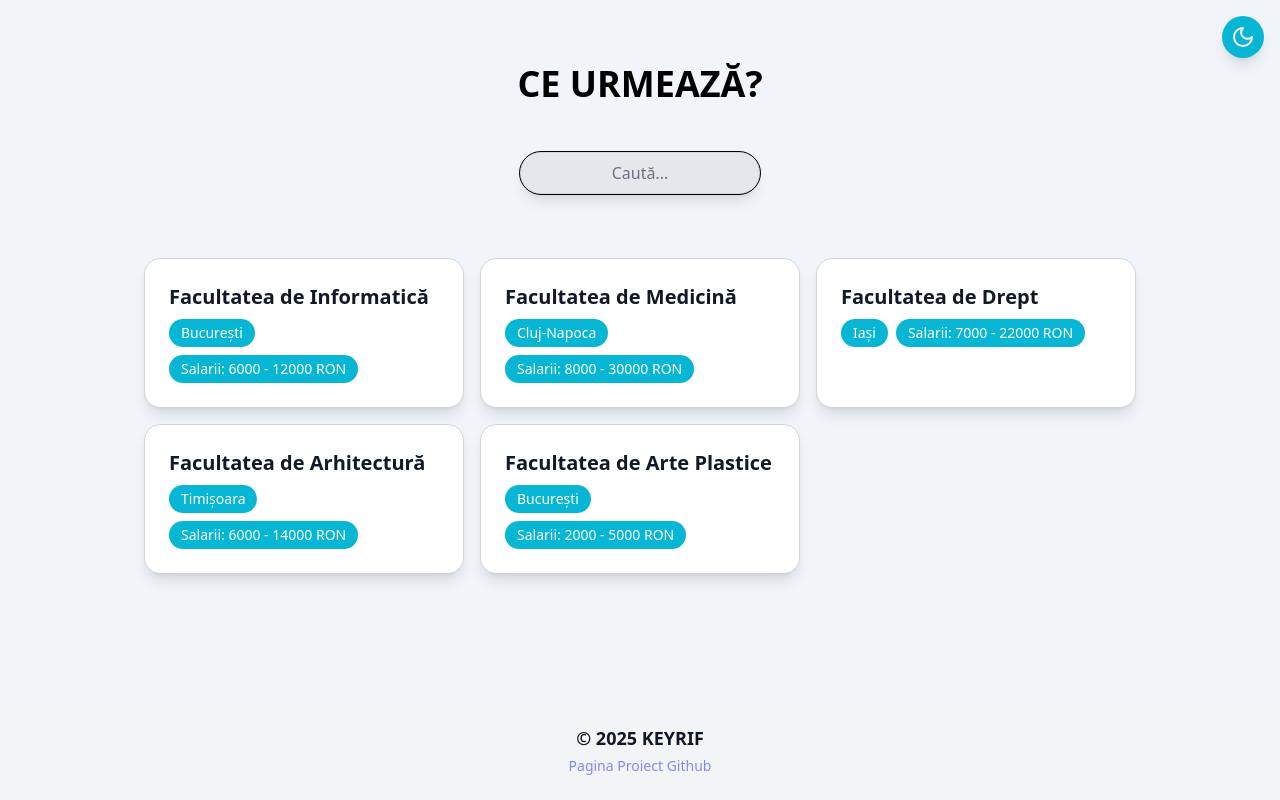
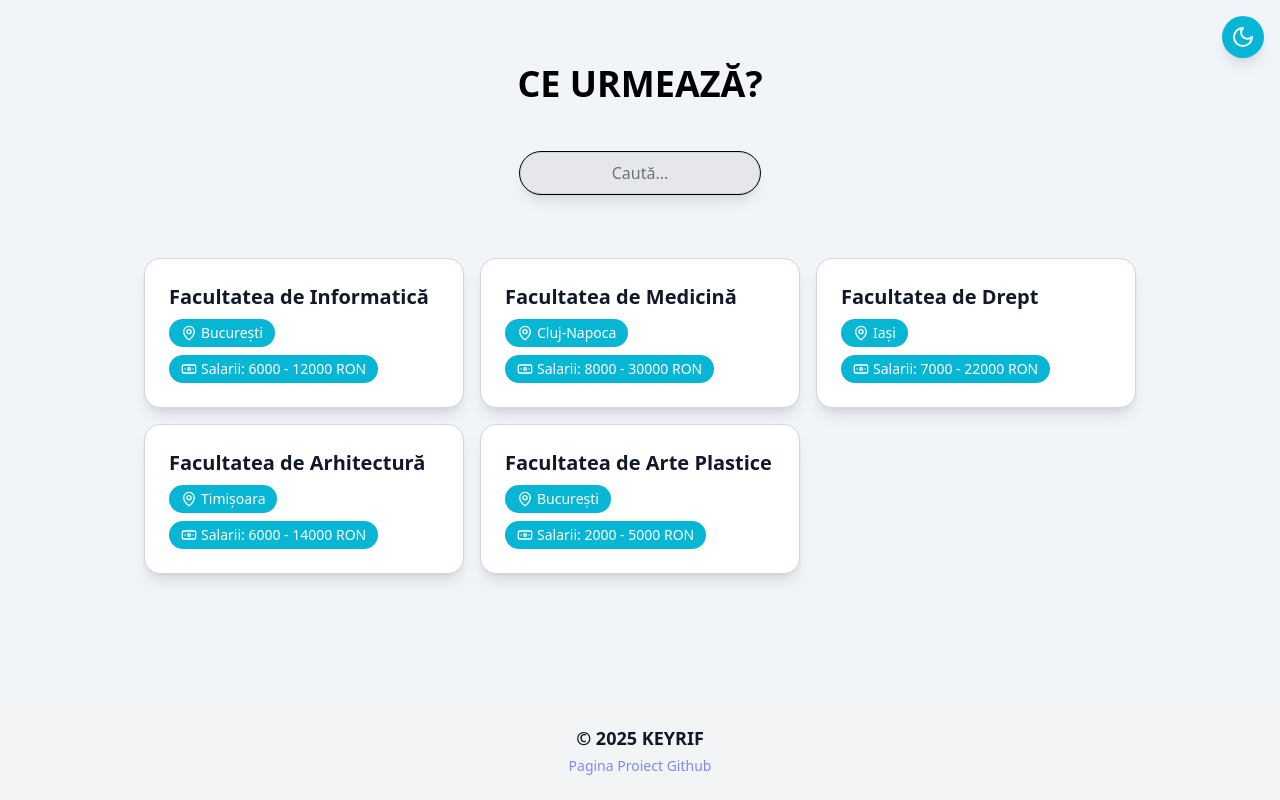
Before and after one commit to Keyrif/ce-urmeaza, a React (Vite) app: page / in a window 1280 px wide. Both pictures are taken after a click on the button "AFISEAZA TOATE FACULTATILE". Built offline with nearby package versions, Linux system fonts and the light colour scheme.

Commit message:
changed money icon

```diff
--- a/package.json
+++ b/package.json
@@ -10,7 +10,9 @@
     "preview": "vite preview"
   },
   "dependencies": {
-    "@fortawesome/free-solid-svg-icons": "^7.0.0",
+    "@fortawesome/fontawesome-svg-core": "^7.0.1",
+    "@fortawesome/free-solid-svg-icons": "^7.0.1",
+    "@fortawesome/react-fontawesome": "^3.0.2",
     "fortawesome": "^0.0.1-security",
     "framer-motion": "^12.23.12",
     "react": "^19.1.1",
--- a/src/App.jsx
+++ b/src/App.jsx
@@ -295,10 +295,41 @@ function App() {
                 />
                 <h2 className="font-bold text-xl relative z-10">{f.name}</h2>
                 <div className="flex flex-wrap gap-2 mt-2">
-                  <div className={`px-3 py-1 rounded-full text-sm font-medium ${darkMode ? "bg-cyan-600 text-white" : "bg-cyan-500 text-white"}`}>
-                    {f.location}
+                  <div className={`px-3 py-1 rounded-full text-sm font-medium flex items-center ${darkMode ? "bg-cyan-600 text-white" : "bg-cyan-500 text-white"}`}>
+                    <svg
+                      xmlns="http://www.w3.org/2000/svg"
+                      width="16"
+                      height="16"
+                      viewBox="0 0 24 24"
+                      fill="none"
+                      stroke="currentColor"
+                      strokeWidth="2"
+                      strokeLinecap="round"
+                      strokeLinejoin="round"
+                      className="lucide lucide-map-pin-icon lucide-map-pin mr-1"
+                    >
+                      <path d="M20 10c0 4.993-5.539 10.193-7.399 11.799a1 1 0 0 1-1.202 0C9.539 20.193 4 14.993 4 10a8 8 0 0 1 16 0"/>
+                      <circle cx="12" cy="10" r="3"/>
+                  </svg>
+                  {f.location}
                   </div>
-                  <div className={`px-3 py-1 rounded-full text-sm font-medium ${darkMode ? "bg-cyan-600 text-white" : "bg-cyan-500 text-white"}`}>
+                  <div className={`px-3 py-1 rounded-full text-sm font-medium flex items-center ${darkMode ? "bg-cyan-600 text-white" : "bg-cyan-500 text-white"}`}>
+                    <svg
+                      xmlns="http://www.w3.org/2000/svg"
+                      width="16"
+                      height="16"
+                      viewBox="0 0 24 24"
+                      fill="none"
+                      stroke="currentColor"
+                      strokeWidth="2"
+                      strokeLinecap="round"
+                      strokeLinejoin="round"
+                      className="lucide lucide-banknote-icon lucide-banknote mr-1"
+                    >
+                      <rect width="20" height="12" x="2" y="6" rx="2"/>
+                      <circle cx="12" cy="12" r="2"/>
+                      <path d="M6 12h.01M18 12h.01"/>
+                    </svg>
                     Salarii: {f.salary.min} - {f.salary.max} RON
                   </div>
                 </div>
@@ -350,7 +381,16 @@ function App() {
                   <InfoCard
                       title="1. Durata studiilor"
                       icon={
-                        <svg xmlns="http://www.w3.org/24/24" width="24" height="24" viewBox="0 0 24 24" fill="none" stroke="currentColor" strokeWidth="2" strokeLinecap="round" strokeLinejoin="round" className="lucide lucide-clock">
+                        <svg xmlns="http://www.w3.org/24/24"
+                          width="24"
+                          height="24"
+                          viewBox="0 0 24 24"
+                          fill="none"
+                          stroke="currentColor"
+                          strokeWidth="2"
+                          strokeLinecap="round"
+                          strokeLinejoin="round"
+                          className="lucide lucide-clock">
                           <circle cx="12" cy="12" r="10"/>
                           <path d="M12 6v6l4 2"/>
                         </svg>
@@ -362,7 +402,16 @@ function App() {
                   <InfoCard
                       title="2. Ce studiezi"
                       icon={
-                        <svg xmlns="http://www.w3.org/2000/svg" width="24" height="24" viewBox="0 0 24 24" fill="none" stroke="currentColor" strokeWidth="2" strokeLinecap="round" strokeLinejoin="round" className="lucide lucide-book-open">
+                        <svg xmlns="http://www.w3.org/2000/svg"
+                          width="24"
+                          height="24"
+                          viewBox="0 0 24 24"
+                          fill="none"
+                          stroke="currentColor"
+                          strokeWidth="2"
+                          strokeLinecap="round"
+                          strokeLinejoin="round"
+                          className="lucide lucide-book-open">
                           <path d="M2 3h6a4 4 0 0 1 4 4v14a3 3 0 0 0-3-3H2z"/>
                           <path d="M22 3h-6a4 4 0 0 0-4 4v14a3 3 0 0 1 3-3h7z"/>
                         </svg>
@@ -375,12 +424,21 @@ function App() {
                       <InfoCard
                           title="3. Salarii medii pe job"
                           icon={
-                            <svg xmlns="http://www.w3.org/24/24" width="24" height="24" viewBox="0 0 24 24" fill="none" stroke="currentColor" strokeWidth="2" strokeLinecap="round" strokeLinejoin="round" className="lucide lucide-badge-dollar-sign">
-                              <path d="M3.85 8.62a4 4 0 0 1 4.78-4.77 4 4 0 0 1 6.56 0 4 4 0 0 1 4.78 4.78 4 4 0 0 1 0 6.56 4 4 0 0 1-4.77 4.78 4 4 0 0 1-6.57 0 4 4 0 0 1-4.78-4.78 4 4 0 0 1 0-6.56Z"/>
-                              <path d="M16 8h-6a2 2 0 1 0 0 4h4a2 2 0 1 1 0 4h-6"/>
-                              <path d="M12 17v-1.5"/>
-                              <path d="M12 7.5V7"/>
-                            </svg>
+                          <svg xmlns="http://www.w3.org/2000/svg"
+                            width="24"
+                            height="24"
+                            viewBox="0 0 24 24"
+                            fill="none"
+                            stroke="currentColor"
+                            stroke-width="2"
+                            stroke-linecap="round"
+                            stroke-linejoin="round"
+                            class="lucide lucide-banknote-icon lucide-banknote"
+                          >
+                            <rect width="20" height="12" x="2" y="6" rx="2"/>
+                            <circle cx="12" cy="12" r="2"/>
+                            <path d="M6 12h.01M18 12h.01"/>
+                          </svg>
                           }
                       >
                           {selectedUniversity.details.jobs.map((job) => (
```
Also changed, not shown: 1 other file (tests, documents, lock files or other folders).
